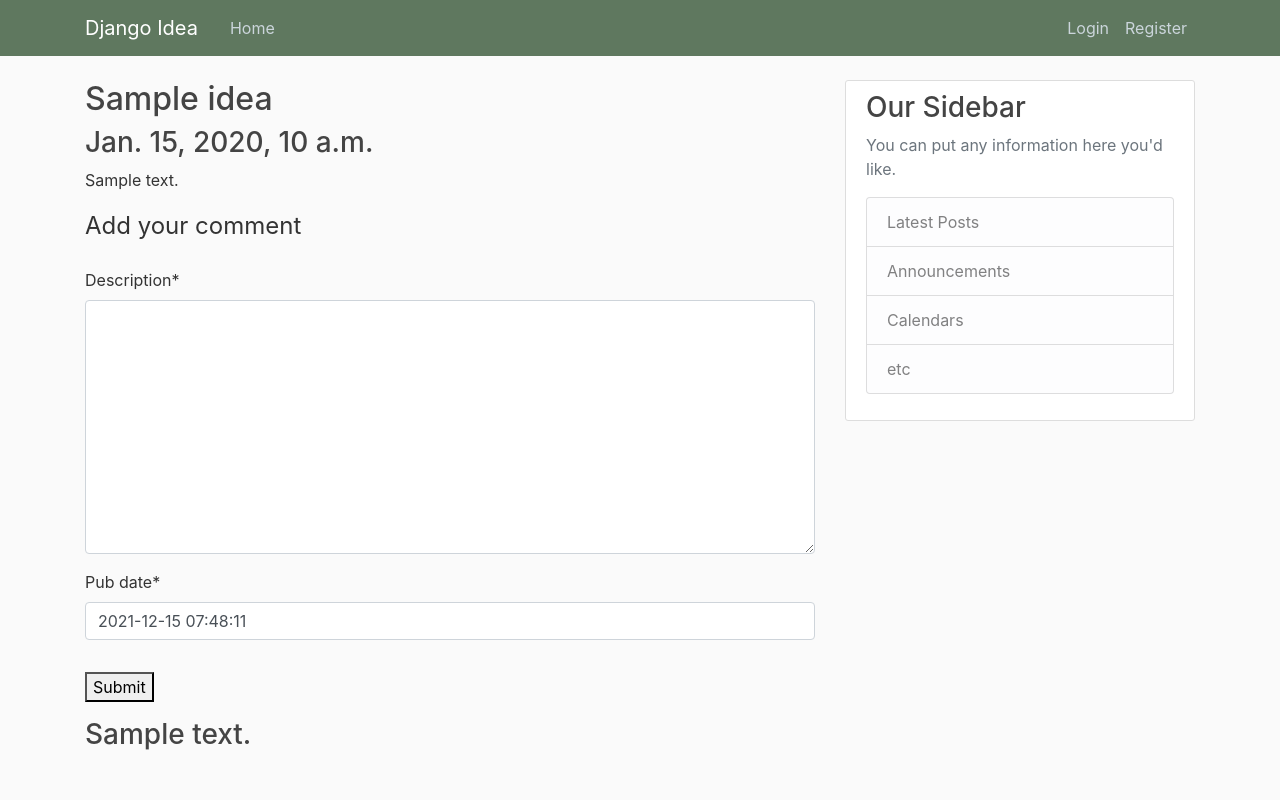
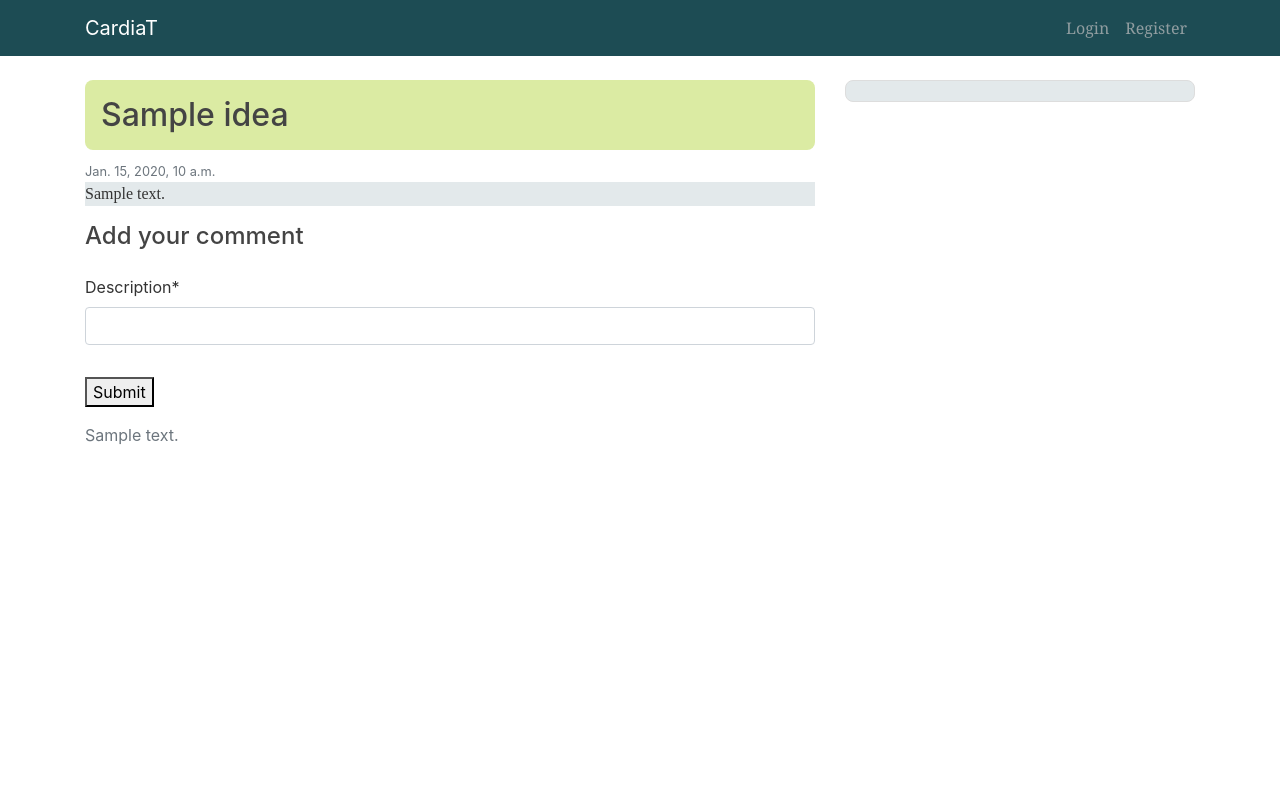
Before and after one commit to nikitasingh01/CardiaT, a Django app: page /1/view_idea/ in a window 1280 px wide. Run offline with Django 4.2, Linux system fonts and the light colour scheme; tables that the repository leaves empty hold one stand-in row (values such as "Sample post"); some libraries are stand-ins or nearby versions.

Commit message:
some styling

```diff
--- a/CardiaT/CardiaT/settings.py
+++ b/CardiaT/CardiaT/settings.py
@@ -125,7 +125,7 @@ STATIC_URL = 'static/'
 
 DEFAULT_AUTO_FIELD = 'django.db.models.BigAutoField'
 
-STATIC_URL = '/static/'
+
 CRISPY_TEMPLATE_PACK='bootstrap4'
 LOGIN_REDIRECT_URL='home'
 LOGIN_URL='login'
--- a/CardiaT/idea/form.py
+++ b/CardiaT/idea/form.py
@@ -12,4 +12,4 @@ class Blog_creation(forms.ModelForm):
 class Comment(forms.ModelForm):
     class Meta:
         model=Comments
-        fields=['description','pub_date']
+        fields=['description']
--- a/CardiaT/idea/models.py
+++ b/CardiaT/idea/models.py
@@ -14,9 +14,9 @@ class Idea(models.Model):
         return self.title
 
 class Comments(models.Model):
-    description = models.TextField()
+    description = models.CharField(max_length=100)
     pub_date = models.DateTimeField(default=timezone.now)
     author = models.ForeignKey(User, on_delete=models.CASCADE)
-    blog=models.ForeignKey(Idea, on_delete=models.CASCADE, related_name='comments')
+    idea=models.ForeignKey(Idea, on_delete=models.CASCADE, related_name='comments')
 
 # Create your models here.
--- a/CardiaT/idea/static/idea/main.css
+++ b/CardiaT/idea/static/idea/main.css
@@ -1,5 +1,5 @@
 body {
-    background: #fafafa;
+    background: #ffffff;
     color: #333333;
     margin-top: 5rem;
   }
@@ -13,40 +13,50 @@ body {
   }
 
   .bg-steel {
-    background-color: #5f785f;
+    background-color: #1d4c54;
   }
 
   .site-header .navbar-nav .nav-link {
-    color: #cbd5db;
+    color: #909da0;
+    font-family: Georgia, 'Times New Roman', Times, serif;
   }
 
   .site-header .navbar-nav .nav-link:hover {
-    color: #ffffff;
+    color: #dbeba3;
   }
 
   .site-header .navbar-nav .nav-link.active {
     font-weight: 500;
+    color: #dbeba3;
   }
-
+  .content-title{
+    background-color: #dbeba3;
+    padding: 0.5em;
+    border-radius: 0.5rem;
+  }
   .content-section {
-    background: #ffffff;
+    background: #e3e9eb;
     padding: 10px 20px;
     border: 1px solid #dddddd;
-    border-radius: 3px;
+    border-radius: 0.5rem;
     margin-bottom: 20px;
   }
 
   .article-title {
     color: #444444;
+    font-family:cursive;
+
   }
 
   a.article-title:hover {
-    color: #428bca;
+    color: #899363;
     text-decoration: none;
   }
 
   .article-content {
     white-space: pre-line;
+    font-family: 'Times New Roman', Times, serif;
+    background-color: #e3e9eb ;
   }
 
   .article-img {
--- a/CardiaT/idea/templates/idea/base.html
+++ b/CardiaT/idea/templates/idea/base.html
@@ -22,18 +22,19 @@
     <header class="site-header">
       <nav class="navbar navbar-expand-md navbar-dark bg-steel fixed-top">
         <div class="container">
-          <a class="navbar-brand mr-4" href="{% url 'home' %}">Django Idea</a>
+          <a class="navbar-brand mr-4" href="{% url 'home' %}">CardiaT</a>
           <button class="navbar-toggler" type="button" data-toggle="collapse" data-target="#navbarToggle" aria-controls="navbarToggle" aria-expanded="false" aria-label="Toggle navigation">
           <span class="navbar-toggler-icon"></span>
           </button>
           <div class="collapse navbar-collapse" id="navbarToggle">
             <div class="navbar-nav mr-auto">
-              <a class="nav-item nav-link" href="{% url 'home' %}">Home</a>
+              <!-- <a class="nav-item nav-link" href="{% url 'home' %}">Home</a> -->
 
             </div>
             <!-- Navbar Right Side -->
             <div class="navbar-nav">
               {%if user.is_authenticated %}
+                <a class="nav-item nav-link" href="{% url 'idea-add' %}">Add Idea</a>
                 <a class="nav-item nav-link" href="{% url 'profile' %}">Profile</a>
                 <a class="nav-item nav-link" href="{% url 'logout' %}">Logout</a>
 
@@ -60,7 +61,7 @@
         </div>
         <div class="col-md-4">
           <div class="content-section">
-            <h3>Our Sidebar</h3>
+            <!-- <h3>Our Sidebar</h3>
             <p class='text-muted'>You can put any information here you'd like.
               <ul class="list-group">
                 <li class="list-group-item list-group-item-light">Latest Posts</li>
@@ -68,7 +69,7 @@
                 <li class="list-group-item list-group-item-light">Calendars</li>
                 <li class="list-group-item list-group-item-light">etc</li>
               </ul>
-            </p>
+            </p> -->
           </div>
         </div>
       </div>
--- a/CardiaT/idea/templates/idea/home.html
+++ b/CardiaT/idea/templates/idea/home.html
@@ -4,13 +4,13 @@
         <article class="media content-section">
           <div class="media-body">
             <div class="article-metadata">
-              <a class="mr-2" href="#">{{ idea.author }}</a>
+              <!-- <a class="mr-2" href="#">{{ idea.author }}</a> -->
               <small class="text-muted">{{ idea.date_posted|date:"F d, Y" }}</small>
             </div>
-            <h2><a class="article-title" href="{% url 'view-idea' idea.id %}">{{ idea.title }}</a></h2>
+            <h2><a class="article-title" href="{% url 'idea-view' idea.id %}">{{ idea.title }}</a></h2>
             <p class="article-content">{{ idea.content }}</p>
           </div>
         </article>
-        <h1>jiji</h1>
+
     {% endfor %}
 {% endblock content %}
--- a/CardiaT/idea/templates/idea/view_idea.html
+++ b/CardiaT/idea/templates/idea/view_idea.html
@@ -1,9 +1,9 @@
 {% extends "idea/base.html" %}
 {% load crispy_forms_tags%}
 {% block content %}
-<h2>{{idea.title}}</h2>
-<h3>{{idea.date_posted}}</h3>
-<p>{{idea.content}}</p>
+<h2 class="content-title">{{idea.title}}</h2>
+<small class="text-muted">{{idea.date_posted}}</small>
+<p class="article-content">{{idea.content}}</p>
 
 
     <div class="content-selction">
@@ -11,7 +11,7 @@
         <form method="POST">
             {% csrf_token %}
             <fieldset class="form-group">
-                <legend class="bottom-bottom mb-4">Add your comment</legend>
+                <h4 class="bottom-bottom mb-4">Add your comment</h4>
                 {{form|crispy }}
             </fieldset>
 
@@ -21,7 +21,7 @@
         </form>
 
         {%for comment in idea.comments.all %}
-            <h3> {{comment.description}}</h3><br>
+            <p class="text-muted"> {{comment.description}}</p><br>
         {%endfor%}
 
     </div>
--- a/CardiaT/idea/views.py
+++ b/CardiaT/idea/views.py
@@ -43,7 +43,7 @@ def detail(request,idea_id):
             form.instance.author=request.user
             form.instance.idea=idea
             form.save()
-            return HttpResponseRedirect(reverse('view-idea',args=(idea.id, )))
+            return HttpResponseRedirect(reverse('idea-view',args=(idea.id, )))
     else:
         form=Comment()
 
```
Also changed, not shown: CardiaT/idea/templates/idea/add_idea.html (+19 -0 lines), CardiaT/idea/migrations/0002_alter_comments_description.py (added), CardiaT/idea/migrations/0003_rename_blog_comments_idea.py (added).
